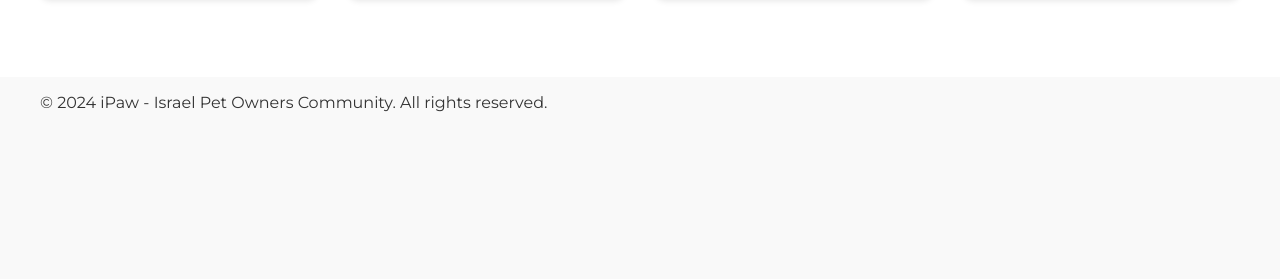
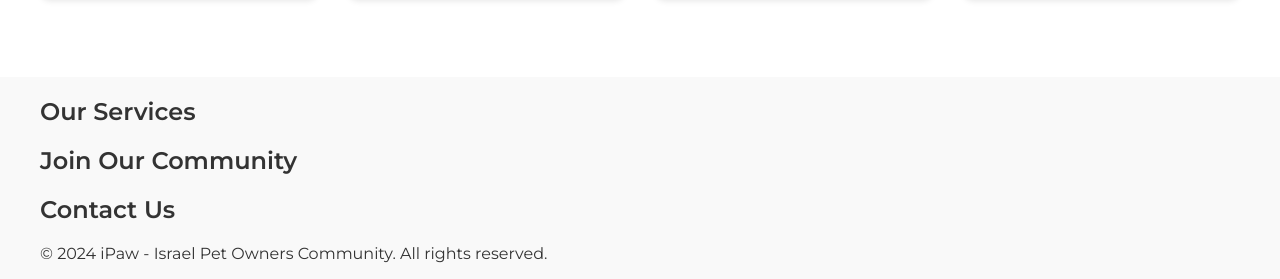
Before and after one commit to lomlomyber/ipaw, a plain HTML site: page index.html in a window 1280 px wide. Shown: the part 1093-1372 px from the top of the page. Before the commit the page ends 1221 px from the top, so only its background shows below. Drawn offline with Linux system fonts and the light colour scheme.

Commit message:
Update index.html

```diff
--- a/index.html
+++ b/index.html
@@ -73,7 +73,26 @@
         </div>
     </section>
 
-    <!-- Add more sections as needed -->
+    <section id="services" class="services">
+        <div class="container">
+            <h2>Our Services</h2>
+            <!-- Add content for services section -->
+        </div>
+    </section>
+
+    <section id="community" class="community">
+        <div class="container">
+            <h2>Join Our Community</h2>
+            <!-- Add content for community section -->
+        </div>
+    </section>
+
+    <section id="contact" class="contact">
+        <div class="container">
+            <h2>Contact Us</h2>
+            <!-- Add a contact form or contact information -->
+        </div>
+    </section>
 
     <footer>
         <div class="container">
```
